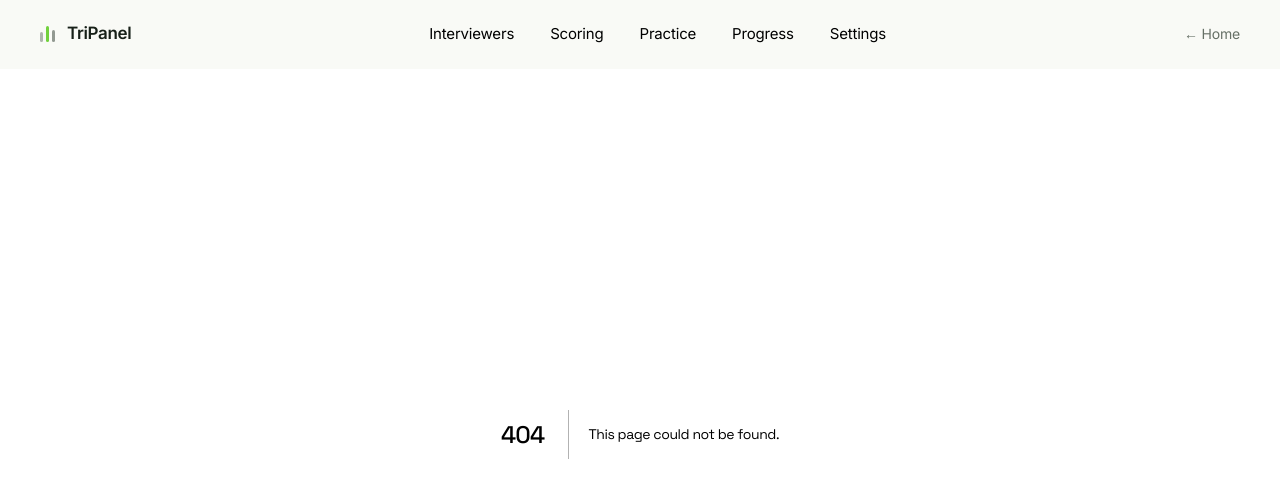
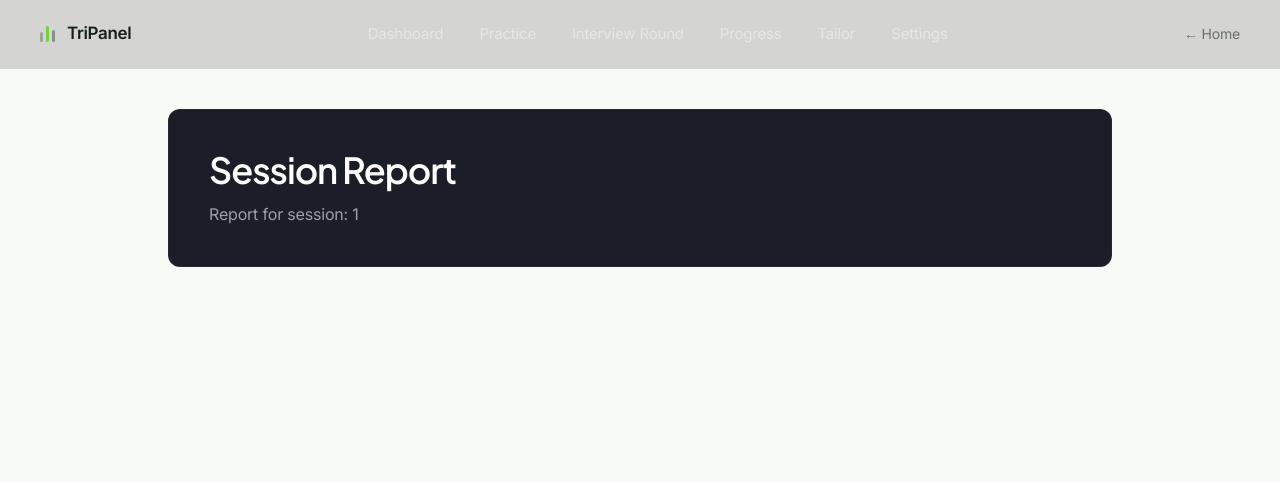
Before and after one commit to shreyakumar995/tripanel, a Next.js app in the folder frontend/: page /report/1 in a window 1280 px wide. Before the commit this address had no page. Shown: the top 482 px of the page. Built offline with nearby package versions, Linux system fonts and the light colour scheme.

Commit message:
feat: scaffold dashboard, interview, report, and tailor routes with nav

```diff
--- a/frontend/app/components/SiteNav.tsx
+++ b/frontend/app/components/SiteNav.tsx
@@ -44,11 +44,13 @@ function NavLink({
 
 export default function SiteNav() {
   const pathname = usePathname();
+  const onDashboard = pathname?.startsWith("/dashboard");
   const onPractice = pathname?.startsWith("/practice");
+  const onInterview = pathname?.startsWith("/interview");
   const onProgress = pathname?.startsWith("/progress");
+  const onTailor = pathname?.startsWith("/tailor");
   const onSettings = pathname?.startsWith("/settings");
   const onLanding = pathname === "/";
-  const onAppPage = onPractice || onProgress || onSettings;
   const [scrolled, setScrolled] = useState(false);
 
   useEffect(() => {
@@ -84,13 +86,20 @@ export default function SiteNav() {
             </>
           ) : (
             <>
-              <NavLink href="/#interviewers">Interviewers</NavLink>
-              <NavLink href="/#scoring">Scoring</NavLink>
+              <NavLink href="/dashboard" active={onDashboard}>
+                Dashboard
+              </NavLink>
               <NavLink href="/practice" active={onPractice}>
                 Practice
               </NavLink>
+              <NavLink href="/interview" active={onInterview}>
+                Interview Round
+              </NavLink>
               <NavLink href="/progress" active={onProgress}>
                 Progress
+              </NavLink>
+              <NavLink href="/tailor" active={onTailor}>
+                Tailor
               </NavLink>
               <NavLink href="/settings" active={onSettings}>
                 Settings
--- /dev/null
+++ b/frontend/app/dashboard/page.tsx
@@ -0,0 +1,16 @@
+export default function DashboardPage() {
+  return (
+    <div className="app-shell flex-1 overflow-y-auto bg-[#12141C]">
+      <div className="mx-auto w-full max-w-5xl px-6 py-10 sm:px-8 lg:px-10">
+        <div className="rounded-xl border border-white/5 bg-[#1B1E29] p-8 sm:p-10">
+          <h1 className="font-display text-3xl font-semibold tracking-tight text-white sm:text-4xl">
+            Dashboard
+          </h1>
+          <p className="mt-3 text-base text-zinc-400">
+            Your stats and streak will appear here.
+          </p>
+        </div>
+      </div>
+    </div>
+  );
+}
--- /dev/null
+++ b/frontend/app/interview/page.tsx
@@ -0,0 +1,16 @@
+export default function InterviewPage() {
+  return (
+    <div className="app-shell flex-1 overflow-y-auto bg-[#12141C]">
+      <div className="mx-auto w-full max-w-5xl px-6 py-10 sm:px-8 lg:px-10">
+        <div className="rounded-xl border border-white/5 bg-[#1B1E29] p-8 sm:p-10">
+          <h1 className="font-display text-3xl font-semibold tracking-tight text-white sm:text-4xl">
+            Full Interview Round
+          </h1>
+          <p className="mt-3 text-base text-zinc-400">
+            Multi-question interview mode coming soon.
+          </p>
+        </div>
+      </div>
+    </div>
+  );
+}
--- /dev/null
+++ b/frontend/app/report/[sessionId]/page.tsx
@@ -0,0 +1,22 @@
+type ReportPageProps = {
+  params: Promise<{ sessionId: string }>;
+};
+
+export default async function ReportPage({ params }: ReportPageProps) {
+  const { sessionId } = await params;
+
+  return (
+    <div className="app-shell flex-1 overflow-y-auto bg-[#12141C]">
+      <div className="mx-auto w-full max-w-5xl px-6 py-10 sm:px-8 lg:px-10">
+        <div className="rounded-xl border border-white/5 bg-[#1B1E29] p-8 sm:p-10">
+          <h1 className="font-display text-3xl font-semibold tracking-tight text-white sm:text-4xl">
+            Session Report
+          </h1>
+          <p className="mt-3 text-base text-zinc-400">
+            Report for session: {sessionId}
+          </p>
+        </div>
+      </div>
+    </div>
+  );
+}
--- /dev/null
+++ b/frontend/app/tailor/page.tsx
@@ -0,0 +1,16 @@
+export default function TailorPage() {
+  return (
+    <div className="app-shell flex-1 overflow-y-auto bg-[#12141C]">
+      <div className="mx-auto w-full max-w-5xl px-6 py-10 sm:px-8 lg:px-10">
+        <div className="rounded-xl border border-white/5 bg-[#1B1E29] p-8 sm:p-10">
+          <h1 className="font-display text-3xl font-semibold tracking-tight text-white sm:text-4xl">
+            Tailor Your Practice
+          </h1>
+          <p className="mt-3 text-base text-zinc-400">
+            Resume and JD upload will appear here.
+          </p>
+        </div>
+      </div>
+    </div>
+  );
+}
```
